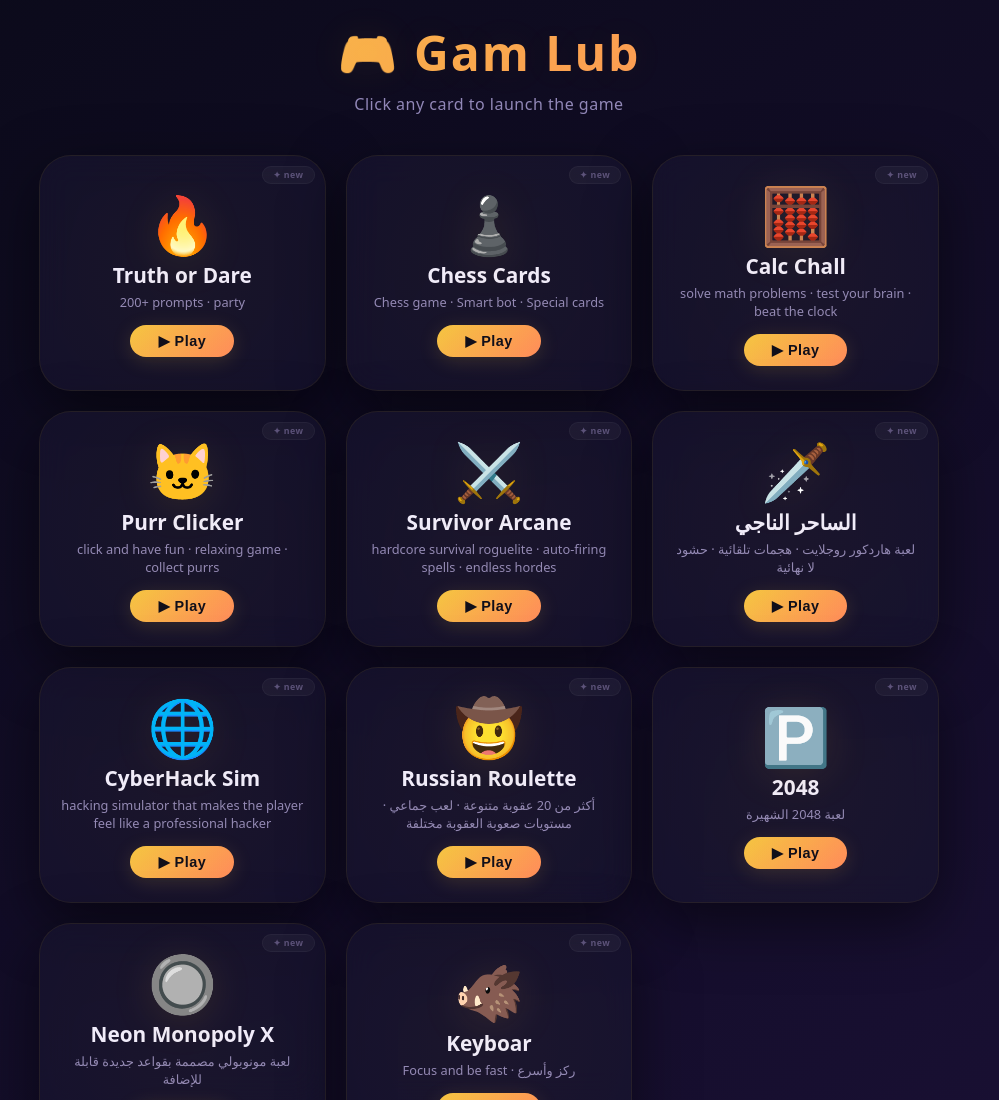
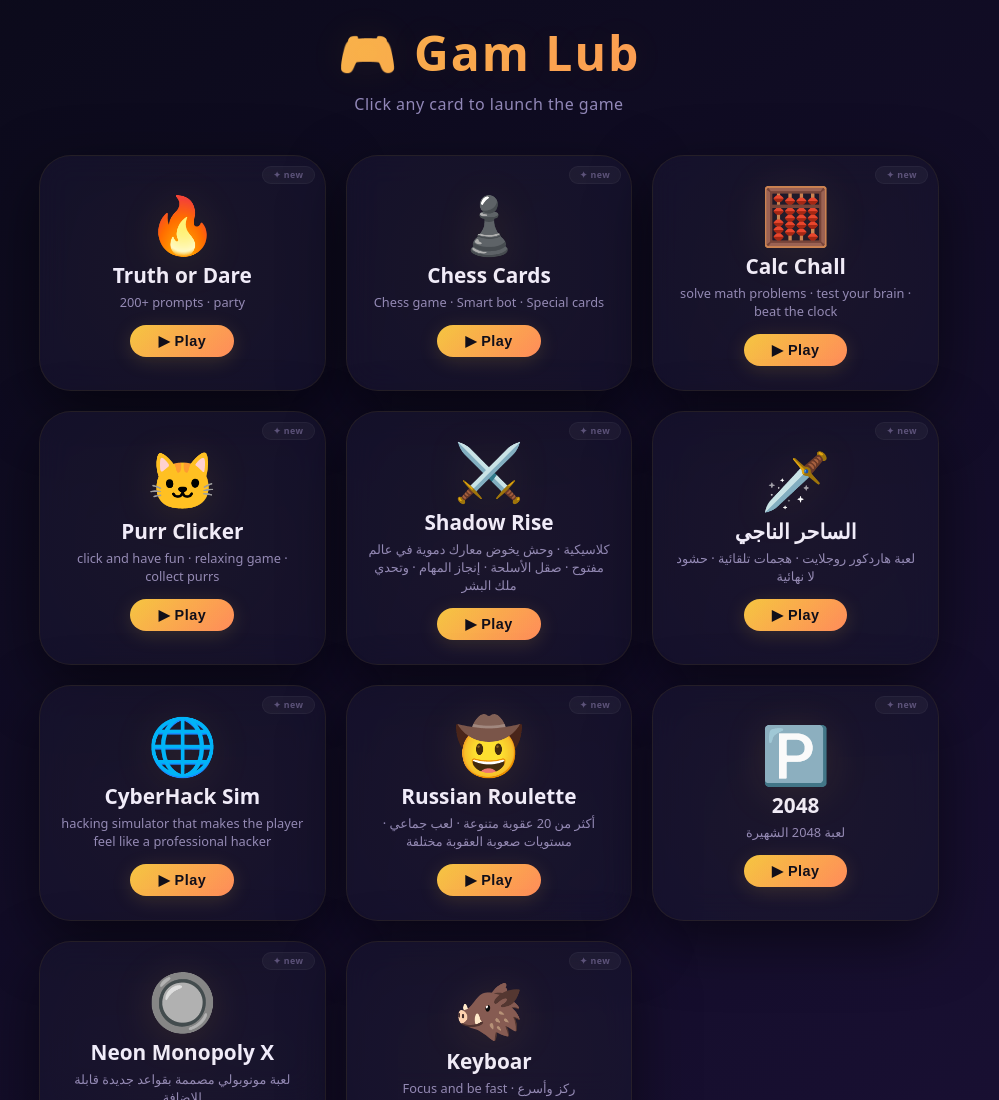
Before and after one commit to Anas68755/purr, a plain HTML site: page index.html in a window 1280 px wide. Shown: the top 1100 px of the page, without its empty margins (151-1150 px from the left). Drawn offline with Linux system fonts and the light colour scheme.

Commit message:
Rename 'Survivor Arcane' to 'Shadow Rise'

```diff
--- a/index.html
+++ b/index.html
@@ -304,9 +304,9 @@
             },
             {
                 id: 'survivor-arcane',
-                name: 'Survivor Arcane',
+                name: 'Shadow Rise',
                 icon: '⚔️',
-                subtitle: 'hardcore survival roguelite · auto‑firing spells · endless hordes',
+                subtitle: 'كلاسيكية · وحش يخوض معارك دموية في عالم مفتوح · صقل الأسلحة · إنجاز المهام · وتحدي ملك البشر',
                 file: 'games/survivor.html',
                 blank: false,
                 new: true
```
